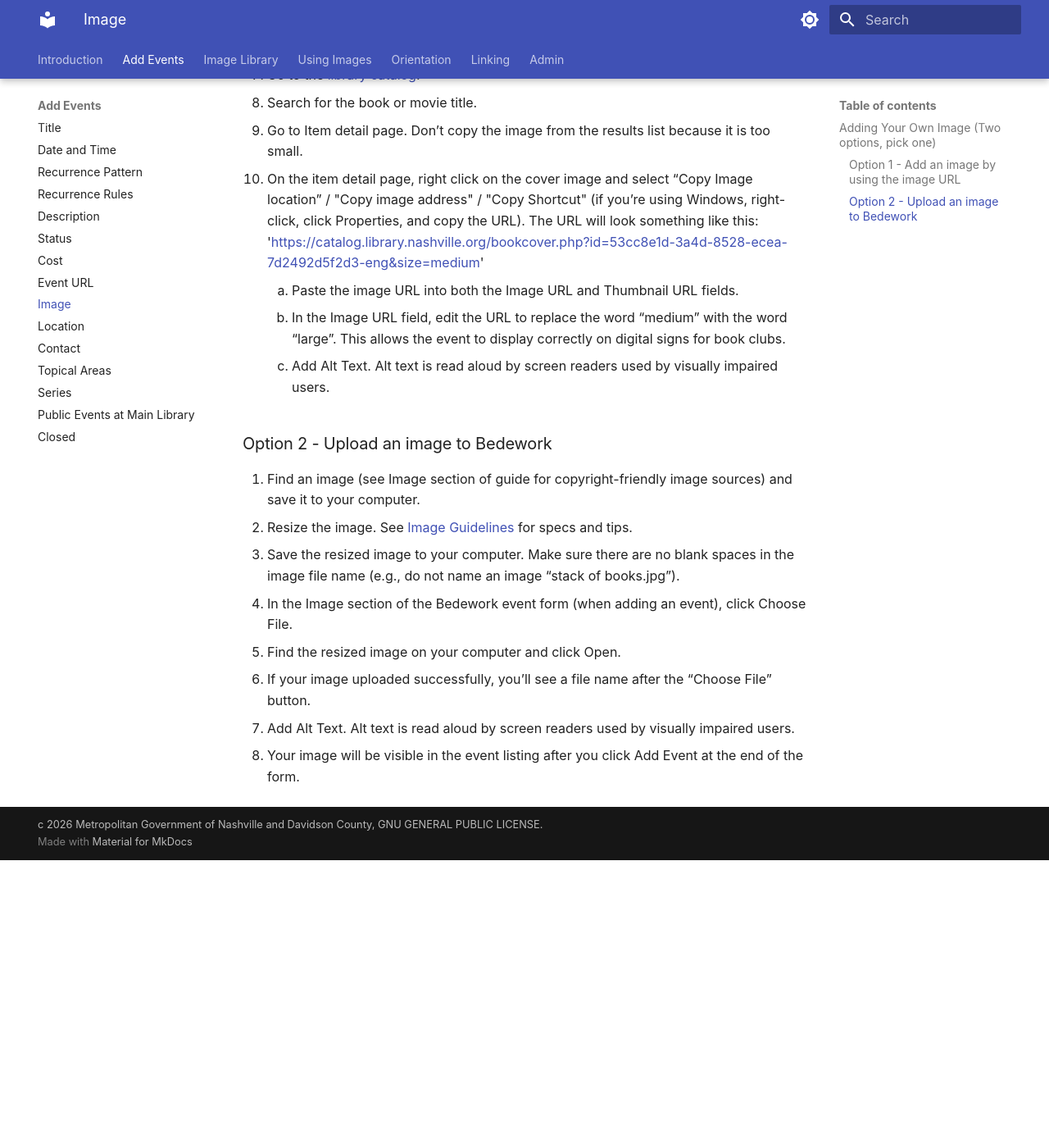
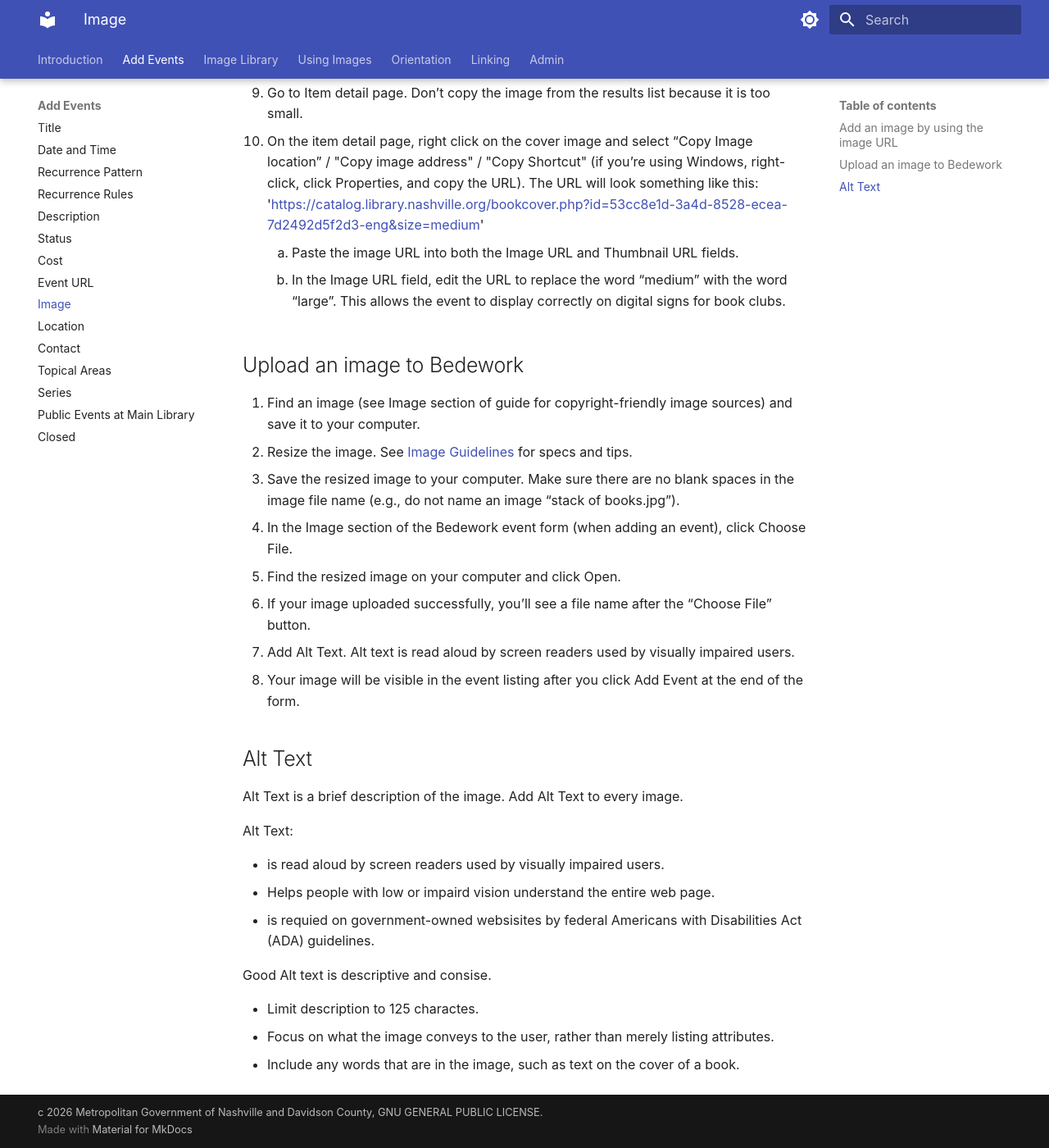
Before and after one commit to Nashville-Public-Library/bedework-docs, an MkDocs documentation site: the page built from docs/add-events/image.md, in a window 1280 px wide and 1400 px high, scrolled down 667 px. Shown: the whole window at 82% size. Built offline with MkDocs 1.6.1 and Material for MkDocs 9.7.7, drawn with Linux system fonts in a browser that asks for light colours; before the commit the page ends 1716 px from its top, so only the background shows below that; some of the changed text lies outside the part shown.

Commit message:
Adding tips for alt text

```diff
--- a/docs/add-events/image.md
+++ b/docs/add-events/image.md
@@ -7,15 +7,14 @@ sdidebar_position: 9
 
 ![img "choose from library of images"](../img/upload-image.jpg)
 
-## Adding Your Own Image (Two options, pick one)
-
-### Option 1 - Add an image by using the image URL
+## Add an image by using the image URL
 
 1. Use an image from the Image Library.
    1. Click “here” to see if an image/logo already exists for a recurring or themed program.
    1. Copy the Image URL from the spreadsheet and pinto the Image URL field on the form.
    1. Copy the Thumbnail URL from the spreadsheet and paste into the Thumbnail URL on the form.
    1. Add Alt Text. Alt text is read aloud by screen readers used by visually impaired users.
+
 1. Use an image from the library catalog.
    1. Go to the [library catalog](https://catalog.library.nashville.org).
    1. Search for the book or movie title.
@@ -23,9 +22,8 @@ sdidebar_position: 9
    1. On the item detail page, right click on the cover image and select “Copy Image location” / "Copy image address" / "Copy Shortcut" (if you’re using Windows, right-click, click Properties, and copy the URL). The URL will look something like this: '<https://catalog.library.nashville.org/bookcover.php?id=53cc8e1d-3a4d-8528-ecea-7d2492d5f2d3-eng&size=medium>'
       1. Paste the image URL into both the Image URL and Thumbnail URL fields.
       1. In the Image URL field, edit the URL to replace the word “medium” with the word “large”. This allows the event to display correctly on digital signs for book clubs.
-      1. Add Alt Text. Alt text is read aloud by screen readers used by visually impaired users.
 
-### Option 2 - Upload an image to Bedework
+## Upload an image to Bedework
 
 1. Find an image (see Image section of guide for copyright-friendly image sources) and save it to your computer.
 1. Resize the image. See [Image Guidelines](../using-images/image-guidelines.md#size-and-text-specifications) for specs and tips.
@@ -35,3 +33,19 @@ sdidebar_position: 9
 1. If your image uploaded successfully, you’ll see a file name after the “Choose File” button.
 1. Add Alt Text. Alt text is read aloud by screen readers used by visually impaired users.
 1. Your image will be visible in the event listing after you click Add Event at the end of the form.
+
+## Alt Text
+
+Alt Text is a brief description of the image. Add Alt Text to every image.
+
+Alt Text:
+
+- is read aloud by screen readers used by visually impaired users.
+- Helps people with low or impaird vision understand the entire web page.
+- is requied on government-owned websisites by federal Americans with Disabilities Act (ADA) guidelines.
+
+Good Alt text is descriptive and consise.
+
+- Limit description to 125 charactes.
+- Focus on what the image conveys to the user, rather than merely listing attributes.
+- Include any words that are in the image, such as text on the cover of a book.
```
